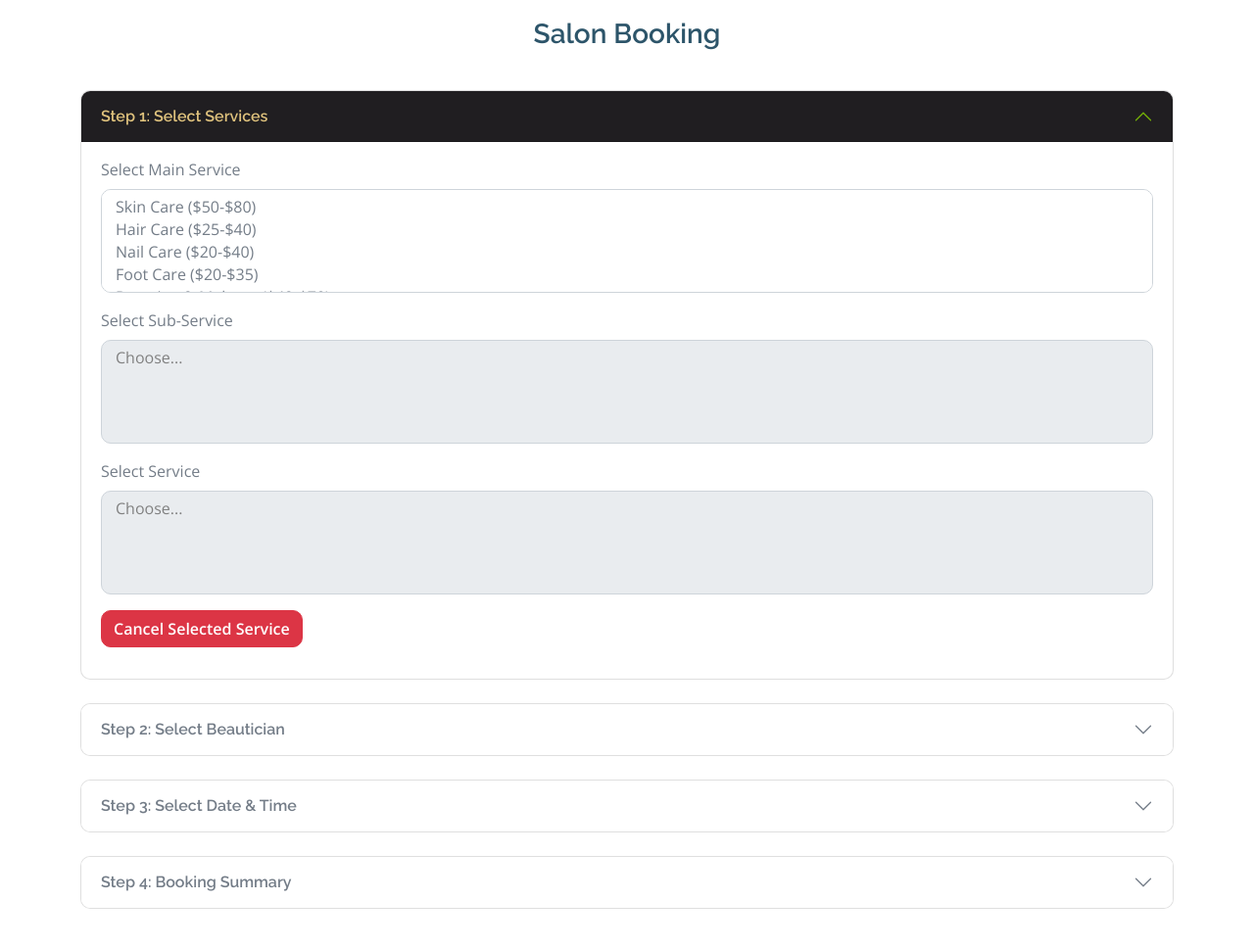
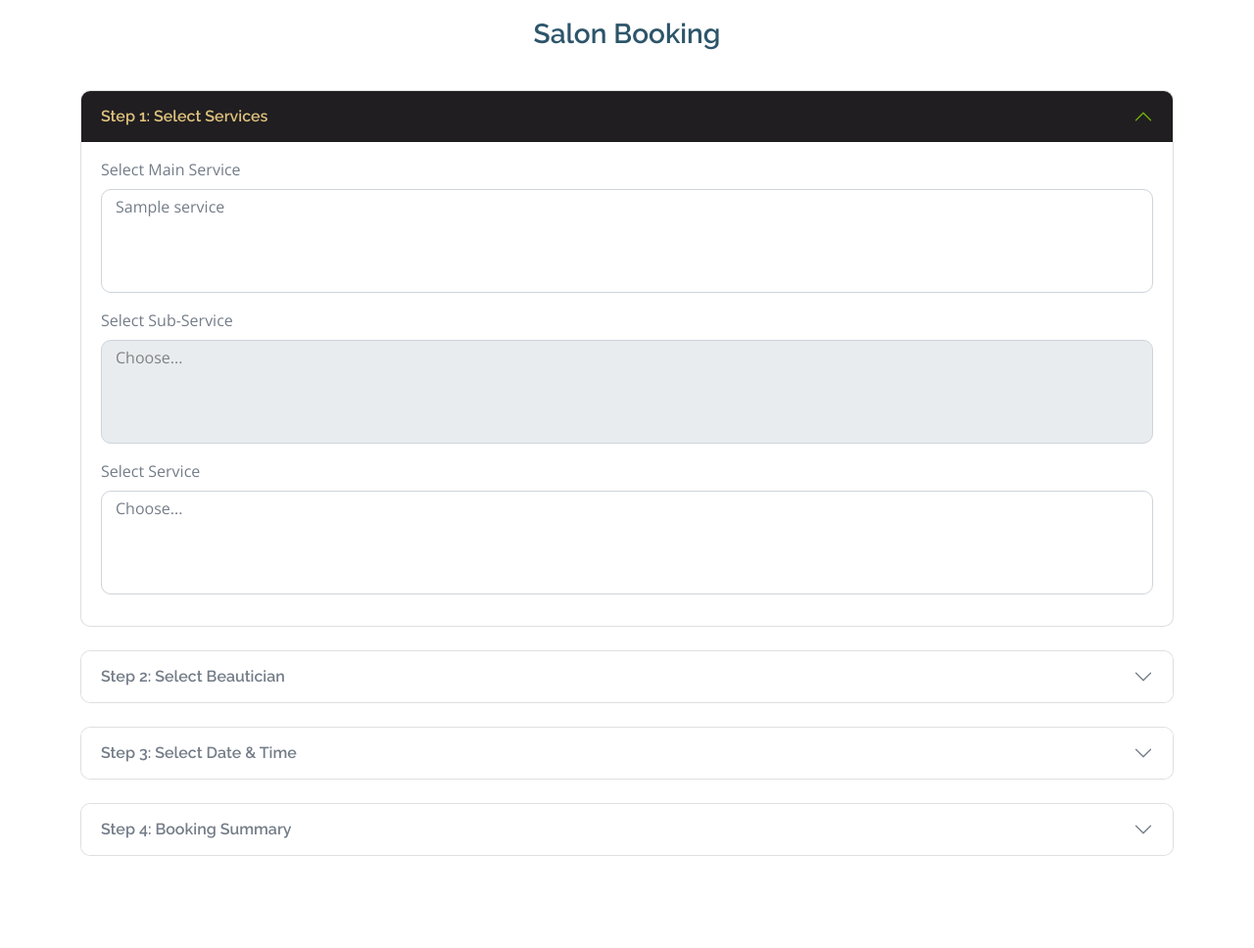
Before and after one commit to SammaniJayaweera567/BIT-Project-2023---Salon, a PHP site: page /sms/web/booking.php in a window 1280 px wide. Shown: the part 190-1158 px from the top of the page at 98% size. Run offline with PHP 8.4, Linux system fonts and the light colour scheme; tables that the repository leaves empty or names only in its code hold one stand-in row (values such as "Sample post"); some libraries are stand-ins or nearby versions.

Commit message:
web/booking.php main changes done

```diff
--- a/web/booking.php
+++ b/web/booking.php
@@ -3,6 +3,24 @@ session_start();
 ob_start(); // Multiple header error removal
 include 'header2.php';
 include '../function.php'; // Verify this path is correct and adjust if necessary.
+
+// Fetch services from the database
+$conn = dbConn();
+$sql = "SELECT ServiceId, ServiceCategoryName, SubServiceName, ServiceName, Description, Duration, Price FROM services";
+$result = $conn->query($sql);
+
+$servicesData = [];
+if ($result->num_rows > 0) {
+    while ($row = $result->fetch_assoc()) {
+        $servicesData[$row['ServiceCategoryName']][$row['SubServiceName']][] = [
+            'ServiceId' => $row['ServiceId'],
+            'ServiceName' => $row['ServiceName'],
+            'Description' => $row['Description'],
+            'Duration' => $row['Duration'],
+            'Price' => $row['Price']
+        ];
+    }
+}
 
 if ($_SERVER['REQUEST_METHOD'] == 'POST') {
     $customer_id = $_SESSION['customer_id'];
@@ -32,7 +50,6 @@ if ($_SERVER['REQUEST_METHOD'] == 'POST') {
             <form method="post" action="check_availability.php">
                 <h3 class="mb-4 text-center text-blue py-3">Salon Booking</h3>
                 <div id="bookingSteps">
-                    <!-- Step 1: Service Selection -->
                     <div class="accordion mb-4" id="serviceAccordion">
                         <div class="accordion-item">
                             <h2 class="accordion-header" id="headingOne">
@@ -45,12 +62,9 @@ if ($_SERVER['REQUEST_METHOD'] == 'POST') {
                                     <div class="mb-3">
                                         <label for="mainService" class="form-label">Select Main Service</label>
                                         <select class="form-select" id="mainService" multiple>
-                                            <option value="skinCare">Skin Care ($50-$80)</option>
-                                            <option value="hairCare">Hair Care ($25-$40)</option>
-                                            <option value="nailCare">Nail Care ($20-$40)</option>
-                                            <option value="footCare">Foot Care ($20-$35)</option>
-                                            <option value="dressingMakeup">Dressing & Makeup ($40-$70)</option>
-                                            <option value="bridal">Bridal ($80-$200)</option>
+                                            <?php foreach ($servicesData as $category => $subServices): ?>
+                                                <option value="<?= $category ?>"><?= $category ?></option>
+                                            <?php endforeach; ?>
                                         </select>
                                     </div>
                                     <div class="mb-3">
@@ -61,12 +75,9 @@ if ($_SERVER['REQUEST_METHOD'] == 'POST') {
                                     </div>
                                     <div class="mb-3">
                                         <label for="service" class="form-label">Select Service</label>
-                                        <select class="form-select" id="service" multiple disabled>
+                                        <select class="form-select" id="service" multiple>
                                             <option value="">Choose...</option>
                                         </select>
-                                    </div>
-                                    <div class="mb-3">
-                                        <button type="button" class="btn btn-danger" id="cancelService">Cancel Selected Service</button>
                                     </div>
                                 </div>
                             </div>
@@ -97,7 +108,7 @@ if ($_SERVER['REQUEST_METHOD'] == 'POST') {
                         </div>
                     </div>
 
-                    <!-- Step 3: Date & Time Selection -->
+                     <!-- Step 3: Date & Time Selection -->
                     <div class="accordion mb-4" id="dateTimeAccordion">
                         <div class="accordion-item">
                             <h2 class="accordion-header" id="headingThree">
@@ -120,7 +131,7 @@ if ($_SERVER['REQUEST_METHOD'] == 'POST') {
                         </div>
                     </div>
 
-                    <!-- Step 4: Booking Summary -->
+                     <!-- Step 4: Booking Summary -->
                     <div class="accordion mb-4" id="summaryAccordion">
                         <div class="accordion-item">
                             <h2 class="accordion-header" id="headingFour">
@@ -135,206 +146,120 @@ if ($_SERVER['REQUEST_METHOD'] == 'POST') {
                                         <ul id="selectedServicesList" class="list-group"></ul>
                                     </div>
                                     <div class="mb-3">
-                                        <label class="form-label">Total Price: $<span id="total">0</span></label>
+                                        <label class="form-label">Total Price: LKR <span id="total">0</span></label>
                                     </div>
                                     <button type="button" class="btn btn-primary" id="saveBooking">Save Booking</button>
                                 </div>
                             </div>
                         </div>
                     </div>
+
                 </div>
             </form>
-
         </div>
     </section>
 </main>
 
 <script>
-    document.addEventListener('DOMContentLoaded', function () {
-        document.getElementById('mainService').addEventListener('change', function () {
-            updateSubServiceOptions();
-        });
+    const mainServiceData = <?php echo json_encode($servicesData); ?>;
 
-        document.getElementById('subService').addEventListener('change', function () {
-            updateServiceOptions();
-        });
+    const mainServiceSelect = document.getElementById('mainService');
+    const subServiceSelect = document.getElementById('subService');
+    const serviceSelect = document.getElementById('service');
+    const selectedServicesList = document.getElementById('selectedServicesList');
+    const totalPriceElement = document.getElementById('total');
 
-        document.getElementById('service').addEventListener('change', function () {
-            addSelectedServices();
-        });
+    let selectedServices = {};  // Use an object to store selected services
 
-        document.getElementById('cancelService').addEventListener('click', function () {
-            cancelSelectedService();
-        });
+    mainServiceSelect.addEventListener('change', () => {
+        subServiceSelect.innerHTML = '<option value="">Choose...</option>'; // Clear sub-service options
+        serviceSelect.innerHTML = '<option value="">Choose...</option>';   // Clear service options
 
-        document.getElementById('saveBooking').addEventListener('click', function () {
-            saveBooking();
-        });
+        const selectedMainServices = Array.from(mainServiceSelect.selectedOptions).map(opt => opt.value);
+
+        for (const mainService of selectedMainServices) {
+            const subServices = Object.keys(mainServiceData[mainService]);
+            for (const subService of subServices) {
+                const option = document.createElement('option');
+                option.value = subService;
+                option.text = subService;
+                subServiceSelect.add(option);
+            }
+        }
+        subServiceSelect.disabled = false;
     });
 
-    const mainServiceData = {
-        skinCare: {
-            subServices: {
-                Threading: ['Eyebrows Threading (LKR 350.00)', 'Upper Lip Threading (LKR 250.00)', 'Chin Threading (LKR 250.00)', 'Full Face Threading (LKR 1500.00)'],
-                Facials: ['Basic Cleanup (LKR 2500.00)', 'Basic Facials (LKR 3000.00)', 'Eye Treatment (LKR 1500.00)', 'Youth Treatment (LKR 4000.00)', 'Gold Facials (LKR 4000.00)', 'Whitening Facial (LKR 4000.00)'],
-                Waxing: ['Upper Lip Waxing (LKR 400.00)', 'Full Face Waxing (LKR 1500.00)', 'Full Legs Waxing (LKR 1500.00)', 'Full Arms Waxing (LKR 1000.00)', 'Half Legs Waxing (LKR 1500.00)', 'Under Arms Waxing (LKR 1500.00)', 'Chest Waxing (LKR 1500.00)'],
-                Others: ['Eyelash Extension (LKR 5000.00)']
-            }
-        },
-        hairCare: {
-            subServices: {
-                Hair: ['Kids Haircut (LKR 1000.00)', 'Shampoo Blow Dry (LKR 2000.00)', 'Hair Ironing (LKR 4000.00)', 'Roller Setting (LKR 2000.00)', 'Shampoo Blow Dry (LKR 5000.00)', 'Hair Style (LKR 3500.00)', 'Hair Extension (LKR 10000.00)'],
-                Hair_Treatments: ['LOREAL Keratin Treatment (LKR 25000.00)', 'KENUE Hair Conditioning Treatment (LKR 4000.00)', 'KENUE Scalf Treatment (LKR 3000.00)', 'KENUE Pure Moisturizing Treatment (LKR 4000.00)', 'Deep Moisturizing Treatment (LKR 5000.00)', 'Head Oil Massage (LKR 1000.00)'],
-                Hair_Relaxing: ['Hair Relaxing (LKR 10000.00)', 'Hair Re-Bonding (LKR 10000.00)', 'Hair Semi-Bonding (LKR 14000.00)', 'Keratin Treatment (LKR 20000.00)'],
-                Hair_Color: ['Full Head Color (LKR 10000.00)', 'Highlights (LKR 15000.00)', 'One Streak Color (LKR 3500.00)', 'Semi Color Roots (LKR 5000.00)', 'Semi Color Full Head (LKR 9000.00)', 'KEUNE Pure Hair Color Roots (LKR 10000.00)', 'KEUNE Pure Hair Color Full Head (LKR 15000.00)']
-            }
-        },
-        nailCare: {
-            subServices: {
-                Manicures: ['Basic Manicure (LKR 2500.00)', 'Gel Manicure (LKR 2500.00)', 'French Manicure (LKR 3000.00)', 'Acrylic Nails (LKR 3500.00)', 'Dip Powder Nails (LKR 3500.00)', 'Nail Art (LKR 3500.00)', 'Color Change (LKR 2000.00)', 'Spa Manicure (LKR 3500.00)', 'Remove Acrylic / Gel Nails (LKR 4000.00)', 'Powder Dip Color Manicure (LKR 4000.00)'],
-                Nail_Treatment: ['Nail Repair (LKR 2500.00)', 'Paraffin Wax Treatment (LKR 3000.00)', 'Nail Strengthening Treatments (LKR 3000.00)']
-            }
-        },
-        footCare: {
-            subServices: {
-                Pedicures: ['Basic Pedicure (LKR 3000.00)', 'Spa Pedicure (LKR 3500.00)', 'Gel Pedicure (LKR 3000.00)', 'French Pedicure (LKR 1500.00)', 'Powder Dip Color Pedicure (LKR 4000.00)'],
-                Foot_Treatments: ['Callus Removal (LKR 2500.00)', 'Paraffin Wax Treatment (LKR 4000.00)', 'Foot Masks and Exfoliation (LKR 5000.00)', 'Foot Massage (LKR 4000.00)', 'Foot Scrub (LKR 4000.00)']
-            }
-        },
-        dressingMakeup: {
-            subServices: {
-                Dressing: ['Full Dressing(Makeup/Hair/Saree (LKR 4500.00)', 'Drape (LKR 4500.00)', 'Hair Style (LKR 3000.00)', 'Saree Drape (LKR 3000.00)'],
-                Makeup: ['Basic Makeup (LKR 3000.00)', 'MAC Makeup (LKR 3500.00)']
-            }
-        },
-        bridal: {
-            subServices: {
-                Kandiyan: ['Package 1 (LKR 150,000.00)', 'Package 2 (LKR 200,000.00)', 'Package 3 (LKR 300,000.00)', 'Package 4 (LKR 400,000.00)'],
-                Western: ['Package 1 (LKR 150,000.00)', 'Package 2 (LKR 200,000.00)', 'Package 3 (LKR 300,000.00)', 'Package 4 (LKR 400,000.00)'],
-                Indian: ['Package 1 (LKR 150,000.00)', 'Package 2 (LKR 200,000.00)', 'Package 3 (LKR 300,000.00)', 'Package 4 (LKR 400,000.00)'],
-                Hindu: ['Package 1 (LKR 150,000.00)', 'Package 2 (LKR 200,000.00)', 'Package 3 (LKR 300,000.00)', 'Package 4 (LKR 400,000.00)']
+    subServiceSelect.addEventListener('change', () => {
+    serviceSelect.innerHTML = '<option value="">Choose...</option>';  // Clear service options
+
+    const selectedMainServices = Array.from(mainServiceSelect.selectedOptions).map(opt => opt.value);
+    const selectedSubServices = Array.from(subServiceSelect.selectedOptions).map(opt => opt.value);
+
+    for (const mainService of selectedMainServices) {
+        for (const subService of selectedSubServices) {
+            const services = mainServiceData[mainService][subService];
+            for (const service of services) {
+                const option = document.createElement('option');
+                option.value = service.ServiceId;
+
+                // Convert price to number and format
+                const price = parseFloat(service.Price).toFixed(2);
+                option.text = `${service.ServiceName} (LKR ${price})`;
+                serviceSelect.add(option);
             }
         }
-    };
+    }
+    serviceSelect.disabled = false;
+});
 
-    let selectedServices = [];
-    const servicePrices = {
-        'Basic Facial ($50)': 50,
-        'Advanced Facial ($70)': 70,
-        'Acne Treatment ($60)': 60,
-        'Anti-Aging Treatment ($80)': 80,
-        'Trim ($30)': 30,
-        'Layer Cut ($40)': 40,
-        'Blow Dry ($25)': 25,
-        'Curling ($35)': 35,
-        'Basic Manicure ($20)': 20,
-        'Gel Manicure ($30)': 30,
-        'Basic Pedicure ($25)': 25,
-        'Spa Pedicure ($40)': 40,
-        'Foot Massage ($20)': 20,
-        'Foot Reflexology ($30)': 30,
-        'Callus Treatment ($35)': 35,
-        'Moisturizing Treatment ($25)': 25,
-        'Day Makeup ($50)': 50,
-        'Evening Makeup ($70)': 70,
-        'Casual Dressing ($40)': 40,
-        'Formal Dressing ($60)': 60,
-        'Bridal Makeup ($200)': 200,
-        'Bridal Hair Styling ($150)': 150,
-        'Makeup Trial ($100)': 100,
-        'Hair Trial ($80)': 80
-    };
+    serviceSelect.addEventListener('change', () => {
+        const selectedOptions = Array.from(serviceSelect.selectedOptions);
+        selectedOptions.forEach(option => {
+            const serviceId = option.value;
+            const serviceName = option.text;
+            const priceMatch = serviceName.match(/\(LKR (\d+\.\d+)\)/);
+            const price = priceMatch ? parseFloat(priceMatch[1]) : 0;
 
-    function updateSubServiceOptions() {
-        const selectedMainServices = Array.from(document.getElementById('mainService').selectedOptions).map(option => option.value);
-        const subServiceSelect = document.getElementById('subService');
-        const serviceSelect = document.getElementById('service');
-
-        subServiceSelect.innerHTML = '<option value="">Choose...</option>';
-        serviceSelect.innerHTML = '<option value="">Choose...</option>';
-        subServiceSelect.disabled = true;
-        serviceSelect.disabled = true;
-
-        if (selectedMainServices.length > 0) {
-            selectedMainServices.forEach(mainService => {
-                const subServices = mainServiceData[mainService].subServices;
-                for (const subService in subServices) {
-                    subServiceSelect.innerHTML += `<option value="${subService}" data-main-service="${mainService}">${subService}</option>`;
-                }
-            });
-            subServiceSelect.disabled = false;
-        }
-    }
-
-    function updateServiceOptions() {
-        const selectedSubServices = Array.from(document.getElementById('subService').selectedOptions).map(option => option.value);
-        const serviceSelect = document.getElementById('service');
-        serviceSelect.innerHTML = '<option value="">Choose...</option>';
-        serviceSelect.disabled = true;
-
-        if (selectedSubServices.length > 0) {
-            selectedSubServices.forEach(subService => {
-                const mainService = document.getElementById('subService').querySelector(`option[value="${subService}"]`).dataset.mainService;
-                const services = mainServiceData[mainService].subServices[subService];
-                services.forEach(service => {
-                    serviceSelect.innerHTML += `<option value="${service}" data-main-service="${mainService}" data-sub-service="${subService}">${service}</option>`;
-                });
-            });
-            serviceSelect.disabled = false;
-        }
-    }
-
-    function addSelectedServices() {
-        const selectedOptions = Array.from(document.getElementById('service').selectedOptions);
-        selectedOptions.forEach(option => {
-            const service = option.value;
-            if (service && !selectedServices.includes(service) && selectedServices.length < 5) {
-                selectedServices.push(service);
+            if (serviceId && !selectedServices[serviceId]) {
+                selectedServices[serviceId] = { name: serviceName, price: price };
             }
         });
         updateSelectedServicesList();
-        updateTotalPrice();
-    }
-
-    function cancelSelectedService() {
-        if (selectedServices.length > 0) {
-            selectedServices.pop();
-            updateSelectedServicesList();
-            updateTotalPrice();
-        } else {
-            alert('No services to cancel.');
-        }
-    }
+    });
 
     function updateSelectedServicesList() {
-        const selectedServicesList = document.getElementById('selectedServicesList');
-        selectedServicesList.innerHTML = '';
-        selectedServices.forEach(service => {
-            selectedServicesList.innerHTML += `<li class="list-group-item">${service}</li>`;
-        });
+    selectedServicesList.innerHTML = '';
+    let totalPrice = 0;
+    for (const serviceId in selectedServices) {
+        const service = selectedServices[serviceId];
+        selectedServicesList.innerHTML += `
+            <li class="list-group-item d-flex justify-content-between align-items-center">
+                ${service.name}
+                <button type="button" class="btn btn-danger btn-sm cancel-service-btn" data-service-id="${serviceId}">Cancel</button>
+            </li>`;
+        totalPrice += service.price;
     }
+    totalPriceElement.innerText = totalPrice.toFixed(2);
 
-    function updateTotalPrice() {
-        const totalPrice = selectedServices.reduce((total, service) => total + servicePrices[service], 0);
-        document.getElementById('total').innerText = totalPrice;
-    }
+    // Attach event listeners to cancel buttons after updating the list
+    const cancelButtons = document.querySelectorAll('.cancel-service-btn');
+    cancelButtons.forEach(button => {
+        button.addEventListener('click', cancelSelectedService);
+    });
+}
 
-    function saveBooking() {
-        if (selectedServices.length === 0) {
-            alert('Please select at least one service.');
-            return;
+    function cancelSelectedService(event) {
+        const serviceId = event.target.dataset.serviceId;
+        if (serviceId && selectedServices[serviceId]) {
+            delete selectedServices[serviceId];
+            updateSelectedServicesList();
+
+            // Find and deselect the corresponding option in the serviceSelect dropdown
+            const optionToDeselect = Array.from(serviceSelect.options).find(opt => opt.value === serviceId);
+            if (optionToDeselect) {
+                optionToDeselect.selected = false;
+            }
         }
-        const beautician = document.getElementById('beautician').value;
-        const date = document.getElementById('date').value;
-        const time = document.getElementById('time').value;
-
-        if (!beautician || !date || !time) {
-            alert('Please select beautician, date, and time.');
-            return;
-        }
-
-        // Here you can add the code to save the booking data via AJAX or a form submission.
-        alert('Booking saved successfully!');
     }
 </script>
 <?php
```
